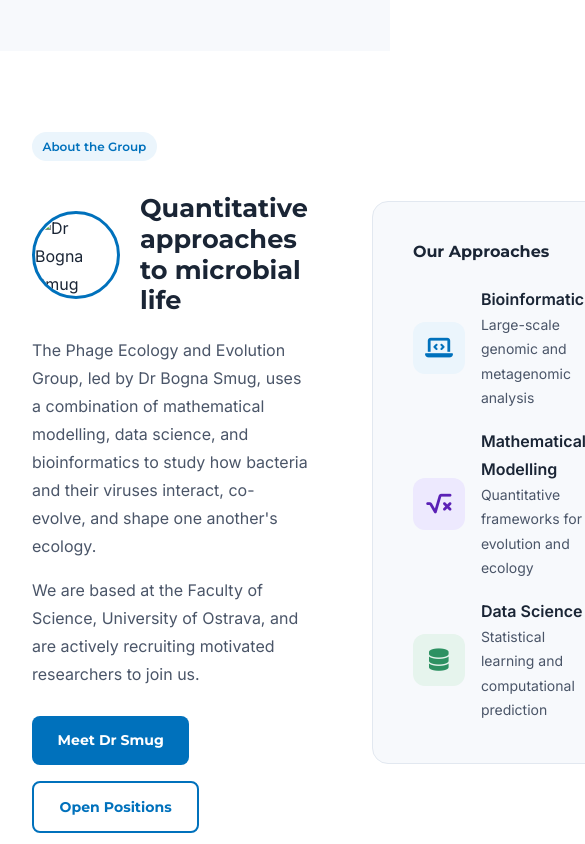
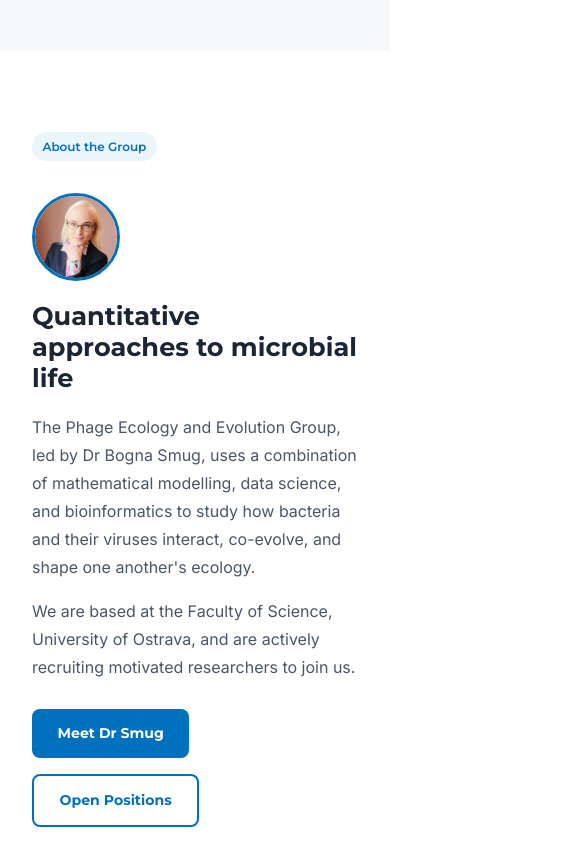
Before and after one commit to bognabognabogna/phage-ecology-and-evolution-lab, a plain HTML site: page index.html in a window 390 px wide. Shown: the part 4380-5224 px from the top of the page, 585 px wide, since content can reach past the window. Drawn offline with Linux system fonts and the light colour scheme.

Commit message:
fix picture and wide logo in mobile app

```diff
--- a/css/style.css
+++ b/css/style.css
@@ -150,6 +150,9 @@ nav { position: fixed; inset: 0 0 auto; z-index: 1000; background: rgba(0,18,32,
 .rt.flip > * { direction: ltr; }
 @media (max-width: 820px) { .rt, .rt.flip { grid-template-columns: 1fr; direction: ltr; } }
 
+.about-grid { display: grid; grid-template-columns: 1fr 1fr; }
+@media (max-width: 820px) { .about-grid { grid-template-columns: 1fr; } }
+
 .rt-visual { border-radius: var(--r-lg); overflow: hidden; aspect-ratio: 4/3; position: relative; display: flex; align-items: center; justify-content: center; flex-direction: column; gap: 1.2rem; }
 .rv-1 { background: linear-gradient(135deg, #001e38 0%, #003f70 50%, #0071BC 100%); }
 .rv-2 { background: linear-gradient(135deg, #001525 0%, #003325 50%, #1D6344 100%); }
@@ -261,7 +264,7 @@ footer { background: #000e1a; color: rgba(255,255,255,.6); padding: 4rem 0 2rem;
 @media (max-width: 720px) { .ft { grid-template-columns: 1fr; gap: 2rem; } }
 .ft-support { display: flex; align-items: center; gap: 1.5rem; padding: 1.25rem 0 1.75rem; border-top: 1px solid rgba(255,255,255,.07); margin-bottom: .5rem; flex-wrap: wrap; }
 .ft-support-label { font-size: .75rem; font-family: 'Montserrat', sans-serif; font-weight: 700; text-transform: uppercase; letter-spacing: .08em; color: rgba(255,255,255,.45); white-space: nowrap; }
-.ft-support-logo { height: auto; max-height: 64px; width: auto; max-width: none; opacity: .92; display: block; }
+.ft-support-logo { height: auto; max-height: 64px; width: auto; max-width: 100%; opacity: .92; display: block; }
 .ft-logo  { height: 38px; width: auto; margin-bottom: 1rem; filter: brightness(0) invert(1); opacity: .65; }
 .ft-name  { color: var(--white); font-family: 'Montserrat', sans-serif; font-weight: 700; font-size: 1rem; margin-bottom: .5rem; }
 .ft-desc  { font-size: .85rem; line-height: 1.7; }
--- a/index.html
+++ b/index.html
@@ -136,11 +136,11 @@
 <!-- ABOUT SNIPPET -->
 <section class="section">
   <div class="container">
-    <div style="display:grid;grid-template-columns:1fr 1fr;gap:4rem;align-items:center;">
+    <div class="about-grid" style="gap:4rem;align-items:center;">
       <div>
         <span class="tag tag-b" style="margin-bottom:1rem;">About the Group</span>
-        <div style="display:flex;align-items:center;gap:1.25rem;margin:1rem 0 1.25rem;">
-          <img src="IMG_E7671.JPG" alt="Dr Bogna Smug" style="width:88px;height:88px;border-radius:50%;object-fit:cover;object-position:center top;border:3px solid var(--blue);flex-shrink:0;">
+        <div style="display:flex;align-items:center;gap:1.25rem;margin:1rem 0 1.25rem;flex-wrap:wrap;">
+          <img src="images/IMG_E7671.JPG" alt="Dr Bogna Smug" style="width:88px;height:88px;border-radius:50%;object-fit:cover;object-position:center top;border:3px solid var(--blue);flex-shrink:0;">
           <h2 style="margin-bottom:0;">Quantitative approaches to microbial life</h2>
         </div>
         <p>The Phage Ecology and Evolution Group, led by Dr Bogna Smug, uses a combination of mathematical modelling, data science, and bioinformatics to study how bacteria and their viruses interact, co-evolve, and shape one another's ecology.</p>
```
